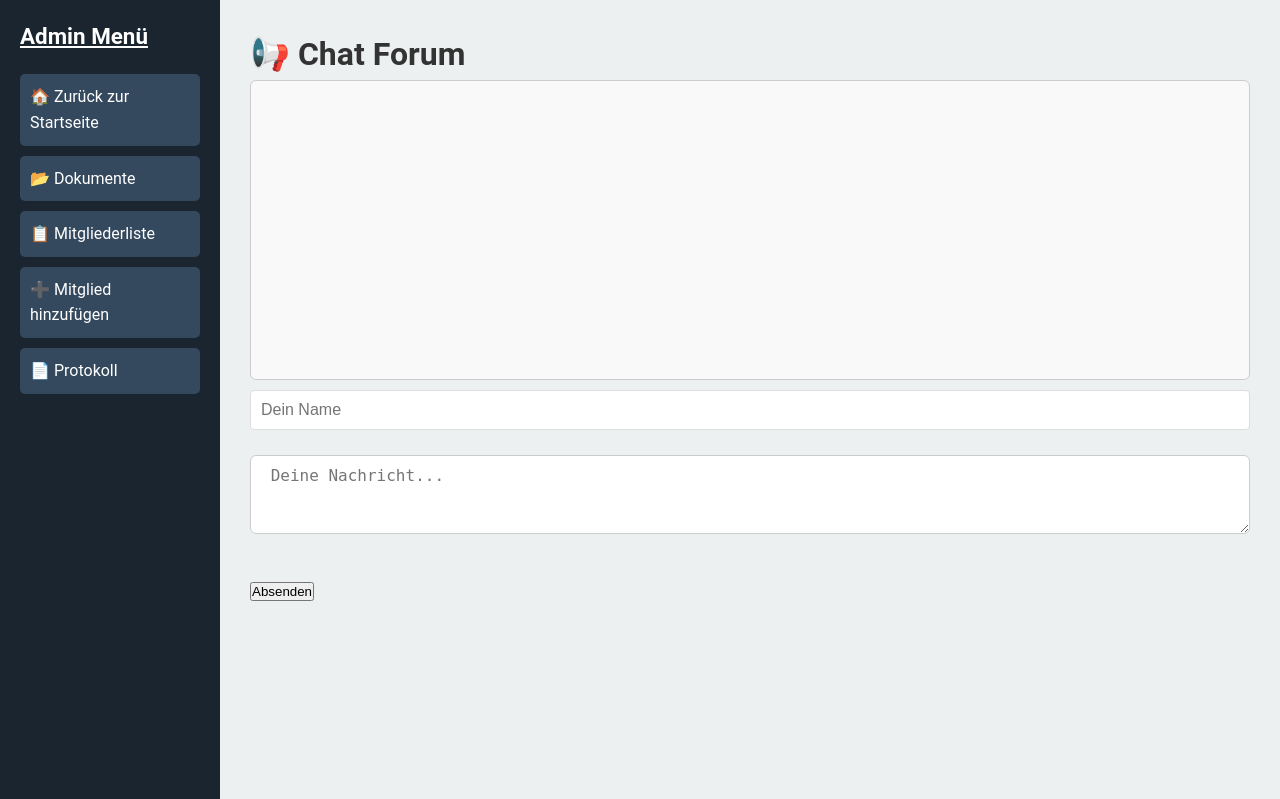
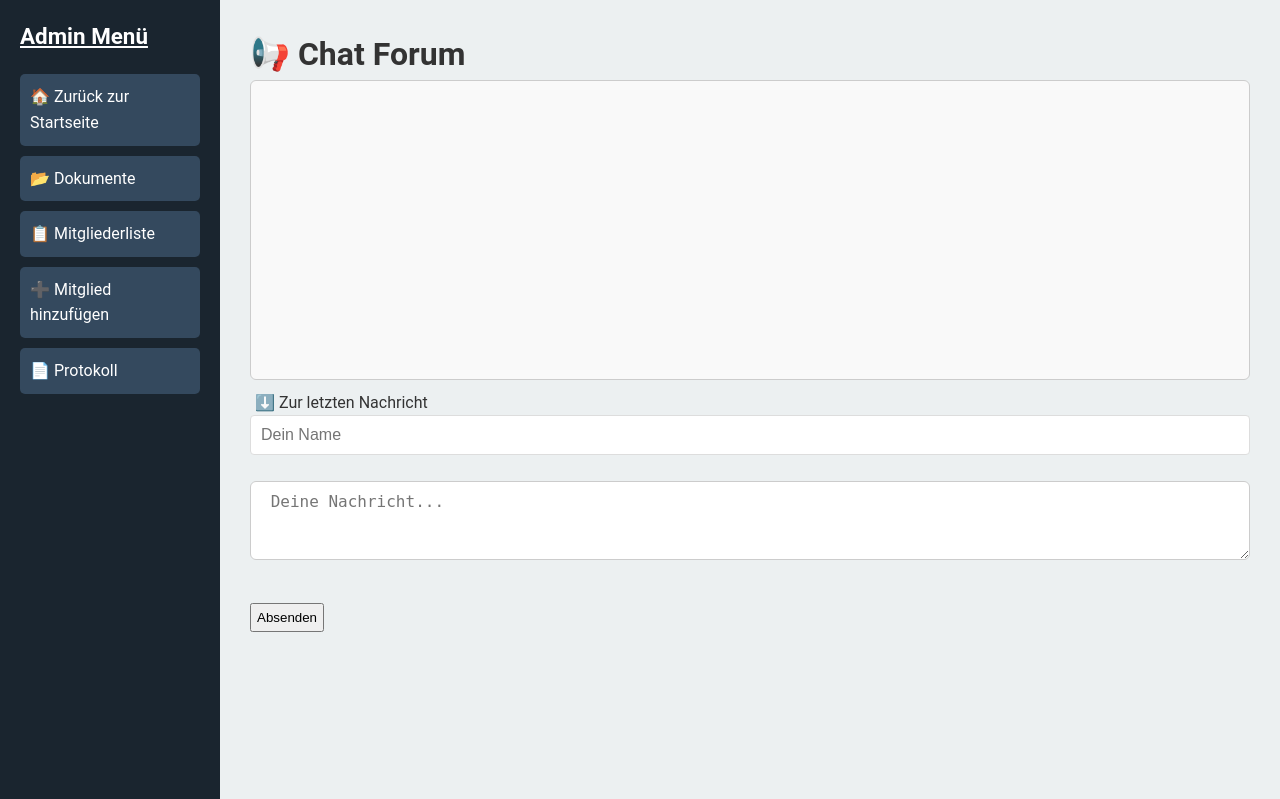
Before and after one commit to TendouToru/Unsere-Partei, a Flask app: page /chat in a window 1280 px wide. Shown: the part 27-826 px from the top of the page. Run offline with Flask 3, Linux system fonts and the light colour scheme; data that the repository does not hold is empty; some libraries are stand-ins or nearby versions.

Commit message:
Update chat.html

```diff
--- a/Projekt/templates/chat.html
+++ b/Projekt/templates/chat.html
@@ -47,11 +47,11 @@
 
                 </div>
 
-
+                <botton onclick="scrollToBottom" class="scroll">⬇️ Zur letzten Nachricht</botton>
 
                 <input type="text" id="username" placeholder="Dein Name" required><br><br>
                 <textarea id="message" rows="3" cols="50" placeholder=" Deine Nachricht..." required></textarea><br><br>
-                <button onclick="sendMessage()">Absenden</button>
+                <button onclick="sendMessage()" class="scroll">Absenden</button>
 
                 <script src="https://cdn.socket.io/4.5.4/socket.io.min.js"></script>
                 <script src="{{ url_for('static', filename='chat.js') }}"></script>
```
